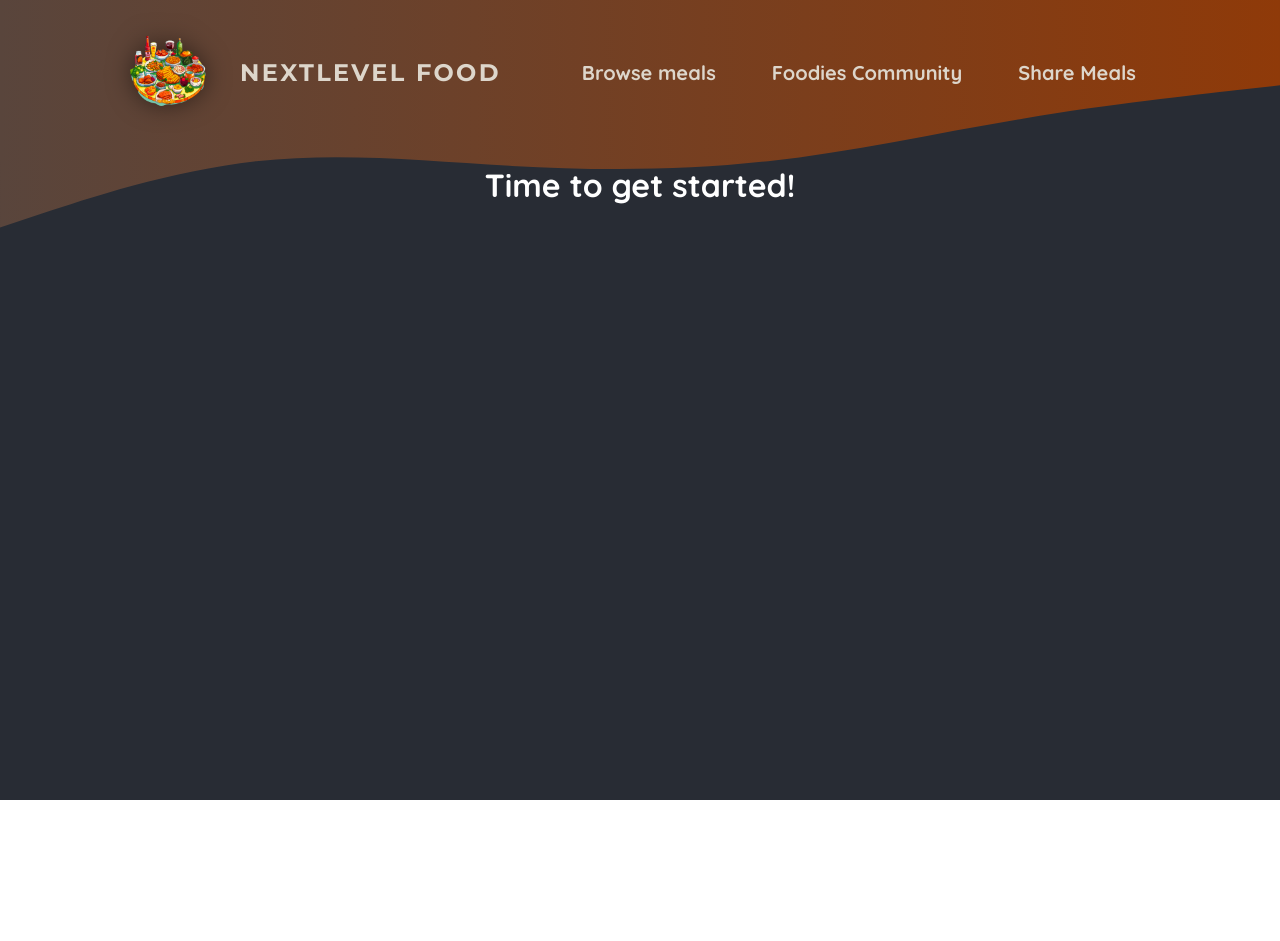
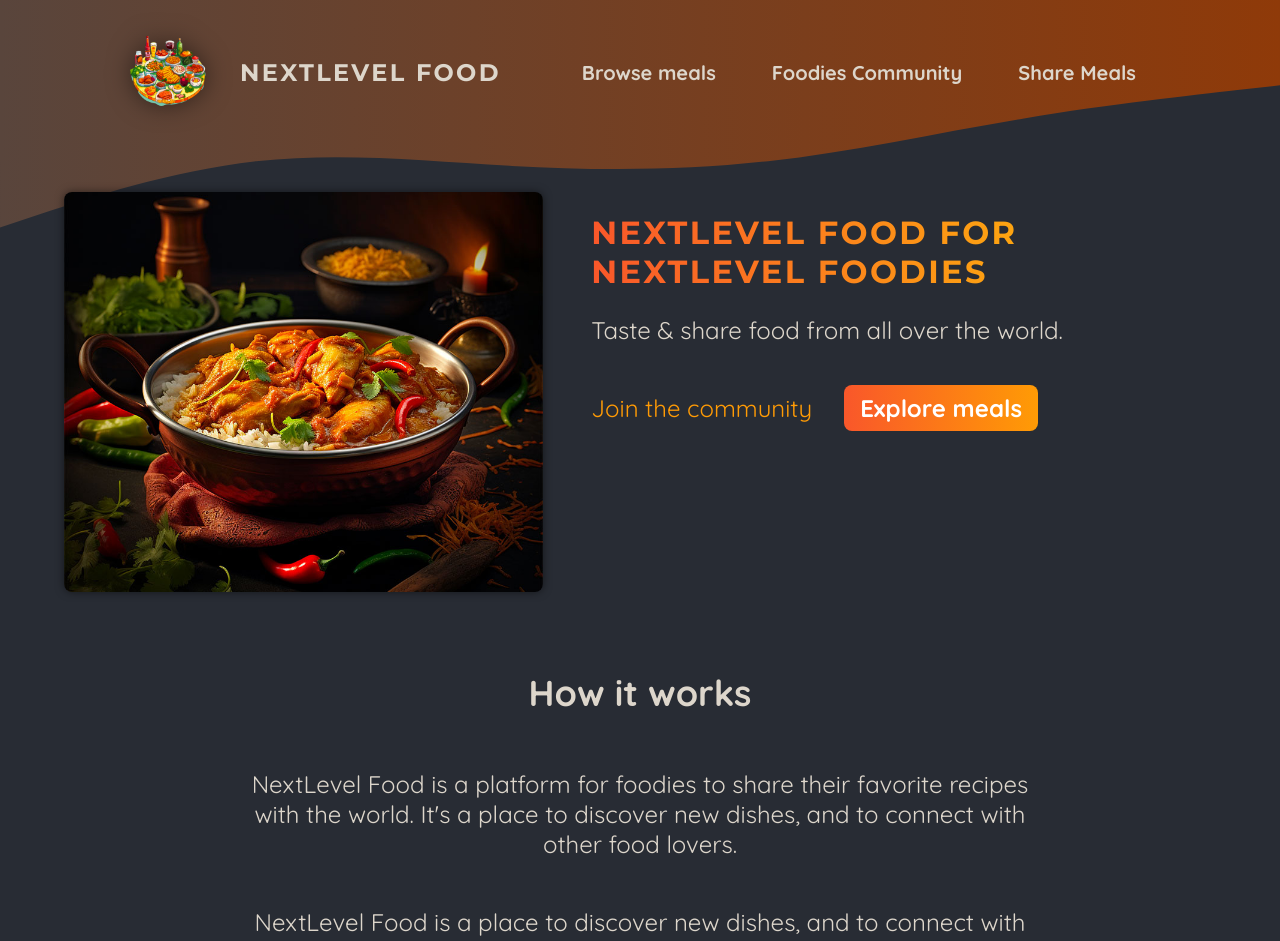
Before and after one commit to AleksandarPredic/next-js-foodies-app, a Next.js app: page / in a window 1280 px wide. Shown: the top 941 px of the page. Before the commit the page ends 800 px from the top, so only its background shows below. Built offline with nearby package versions, Linux system fonts and the light colour scheme.

Commit message:
slideshow done

```diff
--- a/app/page.js
+++ b/app/page.js
@@ -1,9 +1,53 @@
+import styles from './page.module.css';
+import Link from "next/link";
+import ImageSlideshow from "@/components/ImageSlideshow/ImageSlideshow";
+
 export default function Home() {
   return (
-    <main>
-      <h1 style={{ color: 'white', textAlign: 'center' }}>
-        Time to get started!
-      </h1>
-    </main>
+    <>
+      <header className={styles.header}>
+        <div className={styles.slideshow}>
+          <ImageSlideshow />
+        </div>
+        <div>
+          <div className={styles.hero}>
+            <h1>NextLevel Food for NextLevel Foodies</h1>
+            <p>Taste & share food from all over the world.</p>
+          </div>
+          <div className={styles.cta}>
+            <Link href="/community">Join the community</Link>
+            <Link href="/meals">Explore meals</Link>
+          </div>
+        </div>
+      </header>
+
+      <main>
+        <section className={styles.section}>
+          <h2>How it works</h2>
+          <p>
+            NextLevel Food is a platform for foodies to share their favorite
+            recipes with the world. It&apos;s a place to discover new dishes, and to
+            connect with other food lovers.
+          </p>
+          <p>
+            NextLevel Food is a place to discover new dishes, and to connect
+            with other food lovers.
+          </p>
+        </section>
+
+        <section className={styles.section}>
+          <h2>Why NextLevel Food?</h2>
+          <p>
+            NextLevel Food is a platform for foodies to share their favorite
+            recipes with the world. It&apos;s a place to discover new dishes, and to
+            connect with other food lovers.
+          </p>
+          <p>
+            NextLevel Food is a place to discover new dishes, and to connect
+            with other food lovers.
+          </p>
+        </section>
+      </main>
+    </>
   );
 }
--- /dev/null
+++ b/app/page.module.css
@@ -0,0 +1,75 @@
+.header {
+    display: flex;
+    gap: 3rem;
+    margin: 3rem auto;
+    width: 90%;
+    max-width: 75rem;
+}
+
+.slideshow {
+    width: 40rem;
+    height: 25rem;
+}
+
+.hero {
+    color: #ddd6cb;
+    font-size: 1.5rem;
+}
+
+.hero h1 {
+    font-size: 2rem;
+    font-weight: bold;
+    font-family: 'Montserrat', sans-serif;
+    letter-spacing: 0.15rem;
+    text-transform: uppercase;
+    background: linear-gradient(90deg, #f9572a, #ffc905);
+    background-clip: text;
+    -webkit-background-clip: text;
+    -webkit-text-fill-color: transparent;
+}
+
+.cta {
+    font-size: 1.5rem;
+    display: flex;
+    gap: 1rem;
+}
+
+.cta a {
+    display: inline-block;
+    margin-top: 1rem;
+    padding: 0.5rem 1rem;
+    border-radius: 0.5rem;
+    background: linear-gradient(90deg, #f9572a, #ff9b05);
+    color: #ffffff;
+    font-weight: bold;
+    text-decoration: none;
+}
+
+.cta a:hover,
+.cta a:active {
+    background: linear-gradient(90deg, #fd4715, #f9b241);
+}
+
+.cta a:first-child {
+    background: transparent;
+    font-weight: normal;
+    color: #ff9b05;
+    padding-left: 0;
+}
+
+.cta a:first-child:hover,
+.cta a:first-child:active {
+    background: transparent;
+    color: #f9b241;
+}
+
+.section {
+    display: flex;
+    flex-direction: column;
+    color: #ddd6cb;
+    font-size: 1.5rem;
+    max-width: 50rem;
+    width: 90%;
+    margin: 2rem auto;
+    text-align: center;
+}
--- /dev/null
+++ b/components/ImageSlideshow/ImageSlideshow.js
@@ -0,0 +1,50 @@
+'use client';
+
+import { useEffect, useState } from 'react';
+import Image from 'next/image';
+
+import burgerImg from '@/assets/burger.jpg';
+import curryImg from '@/assets/curry.jpg';
+import dumplingsImg from '@/assets/dumplings.jpg';
+import macncheeseImg from '@/assets/macncheese.jpg';
+import pizzaImg from '@/assets/pizza.jpg';
+import schnitzelImg from '@/assets/schnitzel.jpg';
+import tomatoSaladImg from '@/assets/tomato-salad.jpg';
+import styles from './ImageSlideshow.module.css';
+
+const images = [
+  { image: burgerImg, alt: 'A delicious, juicy burger' },
+  { image: curryImg, alt: 'A delicious, spicy curry' },
+  { image: dumplingsImg, alt: 'Steamed dumplings' },
+  { image: macncheeseImg, alt: 'Mac and cheese' },
+  { image: pizzaImg, alt: 'A delicious pizza' },
+  { image: schnitzelImg, alt: 'A delicious schnitzel' },
+  { image: tomatoSaladImg, alt: 'A delicious tomato salad' },
+];
+
+export default function ImageSlideshow() {
+  const [currentImageIndex, setCurrentImageIndex] = useState(0);
+
+  useEffect(() => {
+    const interval = setInterval(() => {
+      setCurrentImageIndex((prevIndex) =>
+        prevIndex < images.length - 1 ? prevIndex + 1 : 0
+      );
+    }, 5000);
+
+    return () => clearInterval(interval);
+  }, []);
+
+  return (
+    <div className={styles.slideshow}>
+      {images.map((image, index) => (
+        <Image
+          key={index}
+          src={image.image}
+          className={index === currentImageIndex ? styles.active : ''}
+          alt={image.alt}
+        />
+      ))}
+    </div>
+  );
+}
--- /dev/null
+++ b/components/ImageSlideshow/ImageSlideshow.module.css
@@ -0,0 +1,26 @@
+.slideshow {
+    position: relative;
+    width: 100%;
+    height: 100%;
+    border-radius: 8px;
+    overflow: hidden;
+    box-shadow: 0 0 0.5rem rgba(0, 0, 0, 0.5);
+}
+
+.slideshow img {
+    width: 100%;
+    height: 100%;
+    object-fit: cover;
+    position: absolute;
+    top: 0;
+    left: 0;
+    opacity: 0;
+    transform: scale(1.1) translateX(-1rem) rotate(-5deg);
+    transition: all 0.5s ease-in-out;
+}
+
+.slideshow .active {
+    z-index: 1;
+    opacity: 1;
+    transform: scale(1) translateX(0) rotate(0);
+}
```
